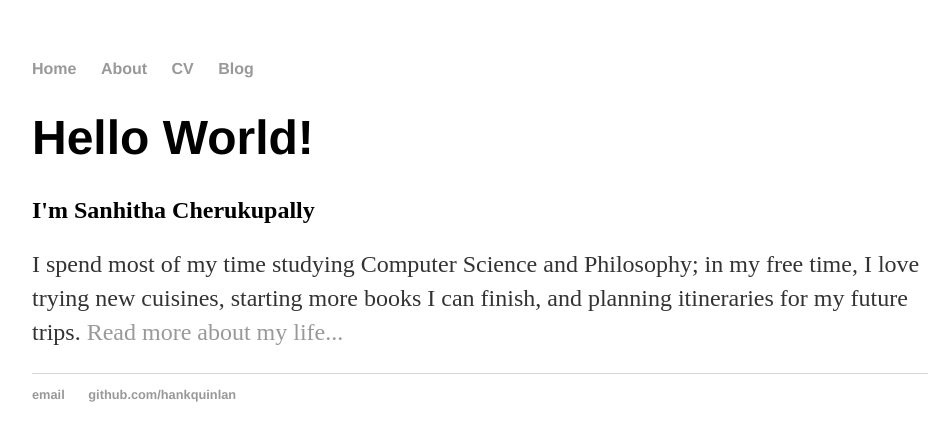
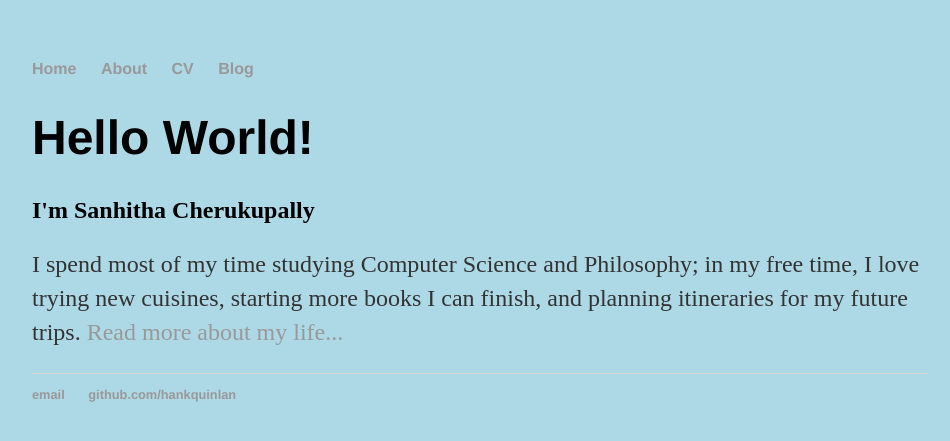
Before and after one commit to sanhithac/sanhithac.github.io, a Jekyll site: the page built from index.html, in a window 1280 px wide. Shown: the top 441 px of the page, without its empty margins (160-1110 px from the left). Built offline with Jekyll 4.4.1, drawn with Linux system fonts in a browser that asks for light colours.

Commit message:
Update main.css

```diff
--- a/css/main.css
+++ b/css/main.css
@@ -1,7 +1,7 @@
 body {
     margin: 60px auto;
     width: 70%;
-    background-color: peach;
+    background: lightblue;
 }
 
 nav ul, footer ul {
```
